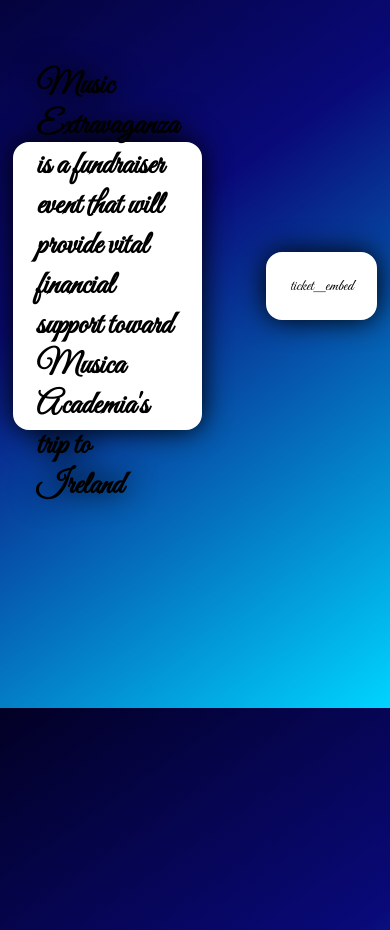
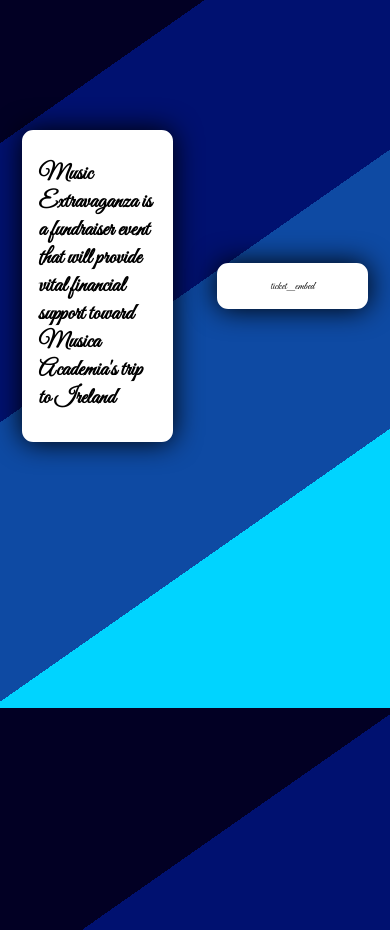
Before and after one commit to musicextravaganzahsfc/musicextravaganzahsfc.github.io, a plain HTML site: page index.html in a window 390 px wide. Shown: the part 980-1910 px from the top of the page. Drawn offline with Linux system fonts and the light colour scheme.

Commit message:
Background & text automation
Change background to a sharp gradient to show off parallax, tweak text and content divs to work responsively

```diff
--- a/style.css
+++ b/style.css
@@ -29,7 +29,18 @@ body::-webkit-scrollbar {
     align-items: center;
 
     background: rgb(2,0,36);
-    background: linear-gradient(145deg, rgba(2,0,36,1) 0%, rgba(9,9,121,1) 42%, rgba(0,212,255,1) 100%);
+    background:
+        linear-gradient(
+            145deg,
+            rgba(2,0,36,1) 25%,
+            rgb(0,17,112) 25%,
+
+            rgb(0, 17, 112) 50%,
+            rgb(14, 74, 163) 50%,
+
+            rgb(14, 74, 163) 75%,
+            rgba(0,212,255,1) 75%
+        );
 
 
     background-attachment: fixed;
@@ -81,16 +92,9 @@ body::-webkit-scrollbar {
 
 @media screen and (max-width: 900px) {
     #content_container div {
-        font-size: medium;
-    }
-}
-
-@media screen and (max-height: 900px) {
-    #content_container div {
-        max-height: 15em;
+        max-height: 25em;
         height: auto;
-
-        font-size: medium;
+        font-size: 70%;
     }
 }
 
```
